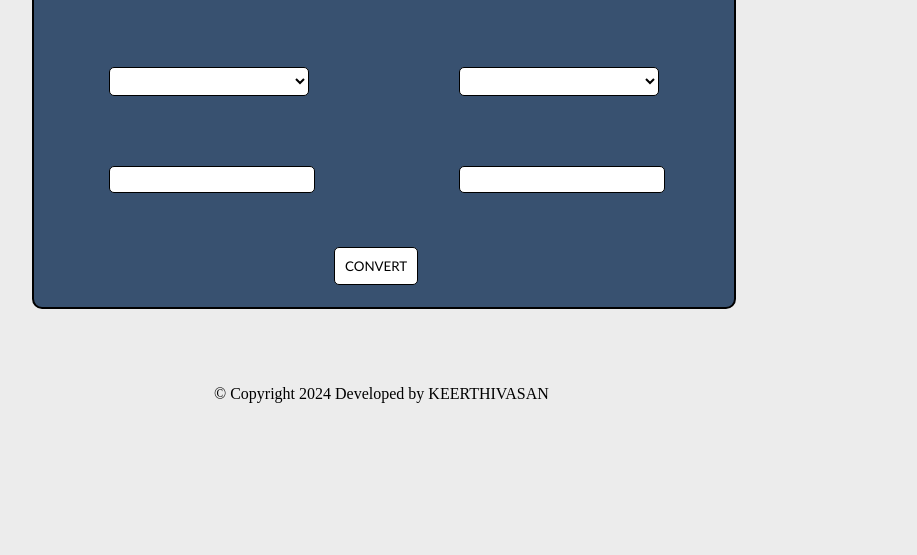
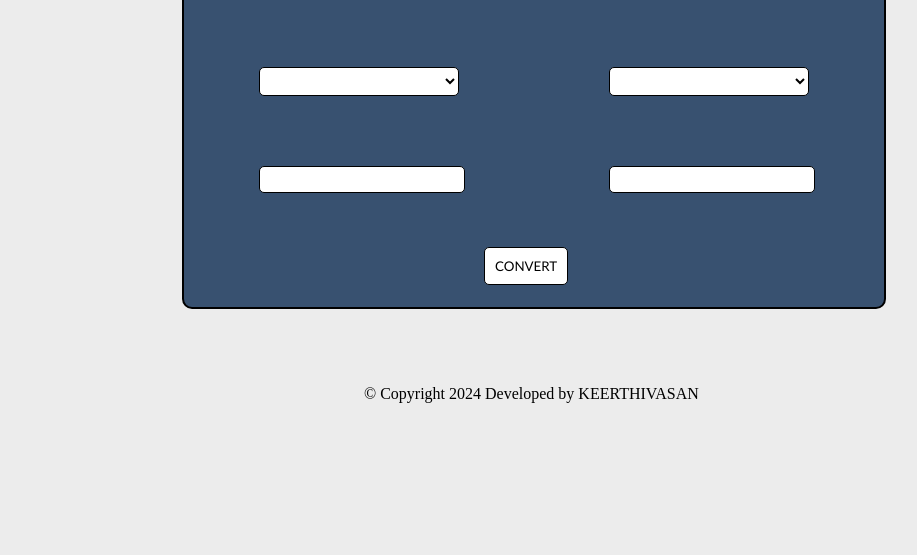
Before and after one commit to keerthivasan2211/keerthicurrencyconvetor, a plain HTML site: page index.html in a window 1280 px wide. Shown: the part 245-800 px from the top of the page, without its empty margins (256-1173 px from the left). Drawn offline with Linux system fonts and the light colour scheme; no server answers.

Commit message:
Update cc.css

```diff
--- a/cc.css
+++ b/cc.css
@@ -12,7 +12,7 @@
    border-style: solid;
    border-width: 2px;
    border-radius: 10px;
-   margin-left: 280px;
+   margin-left: 430px;
 
 
 }
```
